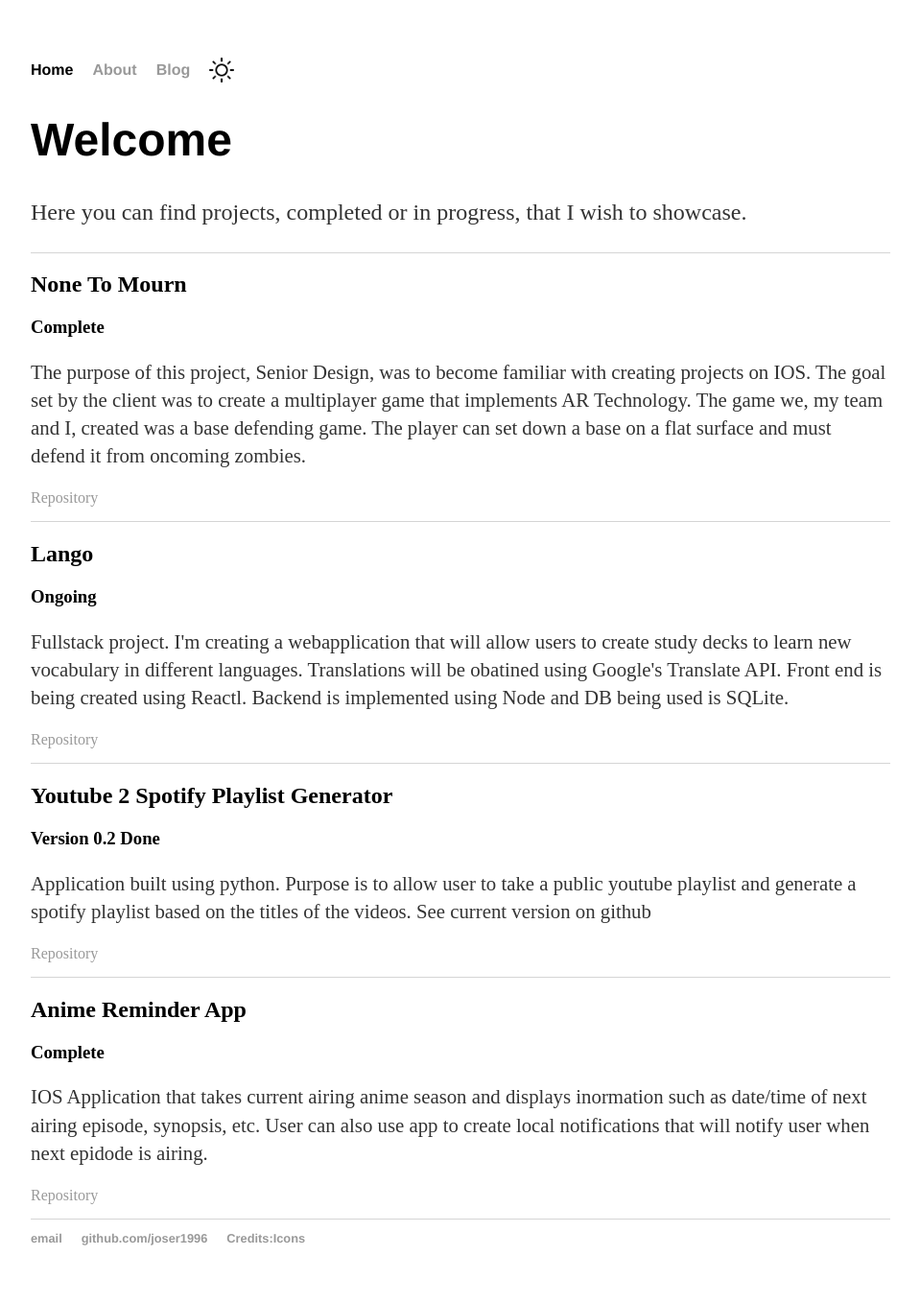
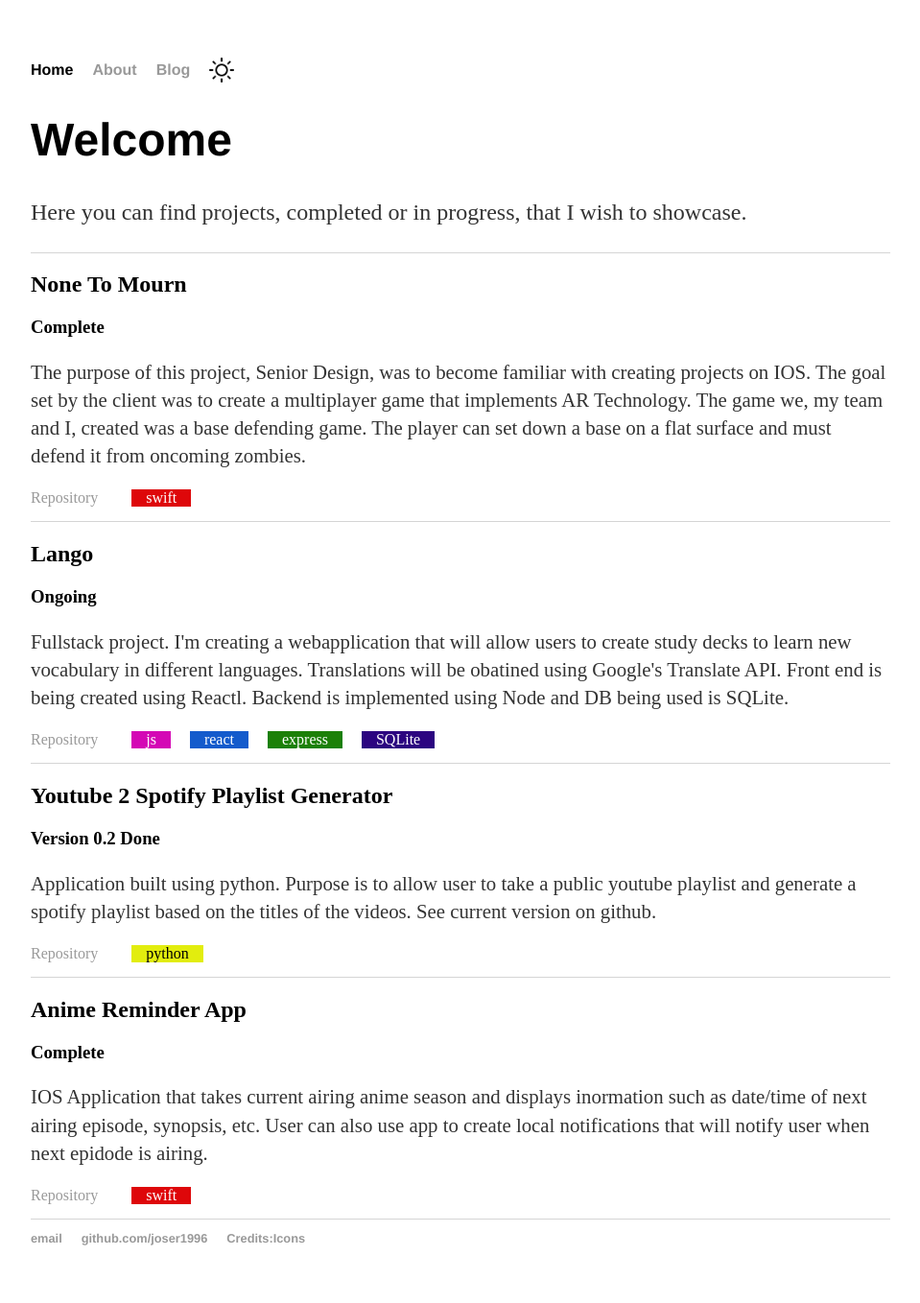
Before and after one commit to joser1996/joser1996.github.io, a Jekyll site: the page built from index.html, in a window 1280 px wide. Shown: the whole page at 96% size, without its empty margins (160-1119 px from the left). Built offline with Jekyll 4.4.1, drawn with Linux system fonts in a browser that asks for light colours; nearby versions of some CDN libraries.

Commit message:
Working on language badges

```diff
--- a/_includes/projectCards.html
+++ b/_includes/projectCards.html
@@ -7,7 +7,12 @@
 		<a href="{{ item.link }}" target="_blank">Link To Project</a>
 	{% endif %}
 	{% if item.repo %}
-		<a href="{{ item.repo }}" target="_blank">Repository</a>
+		<div class="card-footer">
+			<a href="{{ item.repo }}" target="_blank">Repository</a>
+			{% for tag in item.tags %}
+				<div class="lang-tag {{ tag }}">{{ tag }}</div>
+			{% endfor %}
+		</div>
 	{% endif %}
 </div>
 {% endfor %}
--- a/_sass/main.scss
+++ b/_sass/main.scss
@@ -83,3 +83,45 @@ input {
 .dark p {
 	color:  #e6e6e6;
 }
+
+
+/* card footer */
+.card-footer {
+	display: flex;
+	flex-direction: flex-start;
+}
+
+.card-footer a {
+	padding-right: 25px;
+}
+
+.lang-tag {
+	padding: 0 15px;
+	margin: 0 10px;
+	color: white;
+}
+
+.js {
+	background-color: #d408b5;
+}
+
+.react {
+	background-color: #145bcc;
+}
+
+.express {
+	background-color: #1c8008;
+}
+
+.SQLite {
+	background-color: #2c0580;
+}
+
+.python {
+	color: black;
+	background-color: #e2ed0e;
+}
+
+.swift {
+	background-color: #de070a;
+}
```
Also changed, not shown: _data/projectCards.yml (+15 -1 lines).
